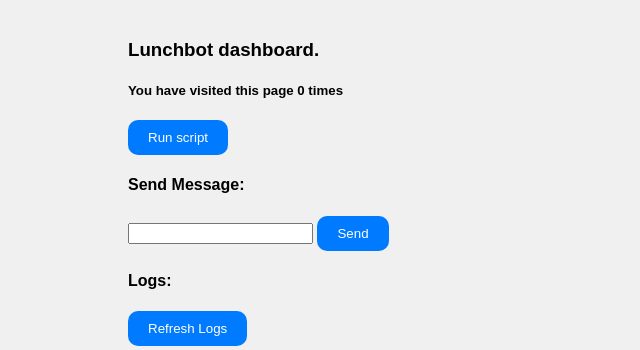
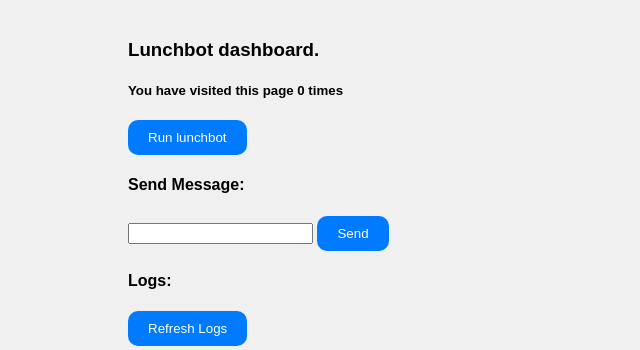
Before and after one commit to joschkabirk/lunchbot, a Flask app: page / in a window 1280 px wide. Shown: the top 350 px of the page, without its empty margins (0-640 px from the left). Run offline with Flask 3, Linux system fonts and the light colour scheme; data that the repository does not hold is empty; parts of the project's set-up code (start-up, migrations or seed data) failed here and were passed over.

Commit message:
Edit button name

```diff
--- a/lunchbot/templates/index.html
+++ b/lunchbot/templates/index.html
@@ -52,7 +52,8 @@
         <h5>You have visited this page {{ counter }} times</h5>
         <button
             onclick="fetch('/run-script', { method: 'POST' }).then(response => location.reload()).catch(error => console.error(error))">Run
-            script</button>
+            lunchbot
+        </button>
         <h4>Send Message:</h4>
         <input id="message" type="text">
         <button onclick="sendMessage()">Send</button>
```
